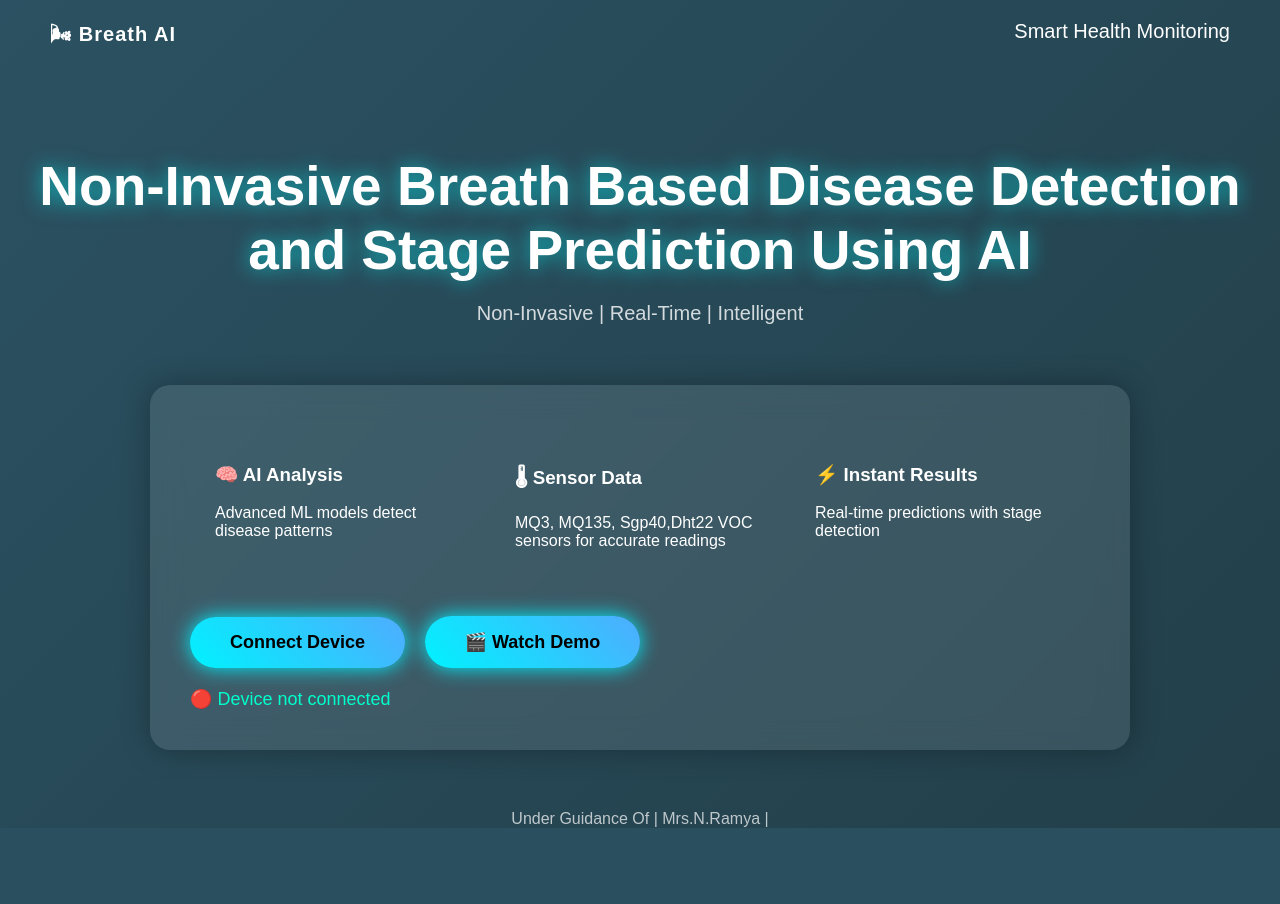
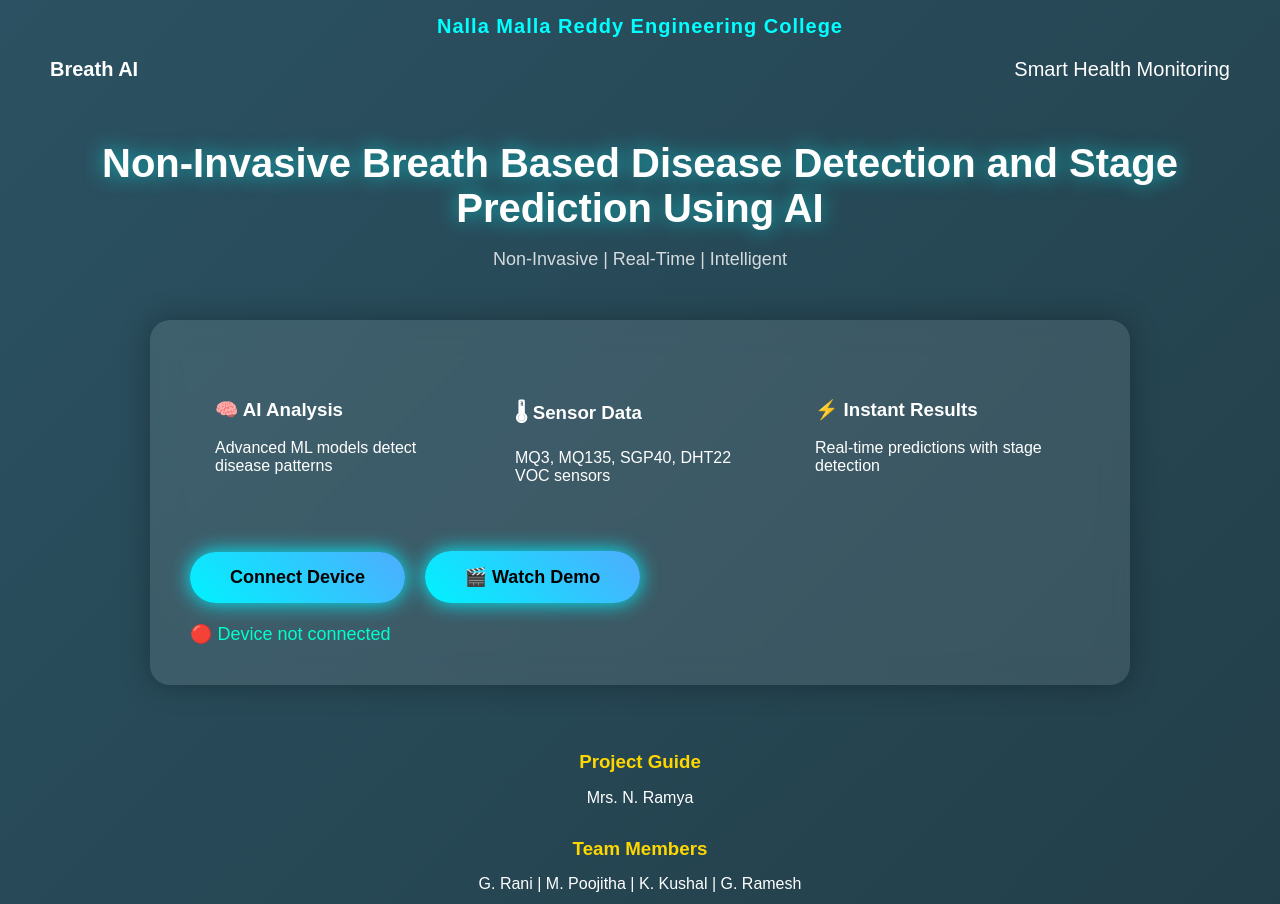
Before and after one commit to Rani497/Non_invasive-breath-based-disease-detection-and-stage-prediction-using-Ai, a Flask app: page / in a window 1280 px wide. Before the commit the page ends 828 px from the top, so only its background shows below. Run offline with Flask 3, Linux system fonts and the light colour scheme.

Commit message:
Updated landing page

```diff
--- a/Backend/templates/landing.html
+++ b/Backend/templates/landing.html
@@ -22,6 +22,16 @@ body {
   100% {background-position: 0%}
 }
 
+/* College Name */
+.college {
+  text-align: center;
+  font-size: 20px;   /* reduced size */
+  font-weight: bold;
+  margin-top: 15px;
+  letter-spacing: 1px;
+  color: #00ffff;
+}
+
 /* Navbar */
 .navbar {
   display: flex;
@@ -32,29 +42,28 @@ body {
 
 .logo {
   font-weight: bold;
-  letter-spacing: 1px;
 }
 
 /* Hero */
 .hero {
   text-align: center;
-  margin-top: 80px;
+  margin-top: 40px;
 }
 
 .hero h1 {
-  font-size: 55px;
+  font-size: 40px;
   margin-bottom: 10px;
   text-shadow: 0 0 20px rgba(0,255,255,0.6);
 }
 
 .hero p {
-  font-size: 20px;
+  font-size: 18px;
   opacity: 0.8;
 }
 
 /* Glass Card */
 .glass {
-  margin: 60px auto;
+  margin: 50px auto;
   width: 80%;
   max-width: 900px;
   padding: 40px;
@@ -112,9 +121,18 @@ body {
 
 /* Footer */
 .footer {
-  margin-top: 50px;
+  margin-top: 60px;
   text-align: center;
-  opacity: 0.7;
+  line-height: 1.8;
+}
+
+.footer h3 {
+  color: #ffd700;
+  margin-bottom: 5px;
+}
+
+.footer p {
+  margin: 5px 0;
 }
 </style>
 
@@ -122,15 +140,20 @@ body {
 
 <body>
 
+<!-- College Name -->
+<div class="college">
+  Nalla Malla Reddy Engineering College
+</div>
+
 <!-- Navbar -->
 <div class="navbar">
-  <div class="logo">🌬 Breath AI</div>
+  <div class="logo"> Breath AI</div>
   <div>Smart Health Monitoring</div>
 </div>
 
 <!-- Hero -->
 <div class="hero">
-  <h1>Non-Invasive Breath Based Disease Detection and Stage Prediction  Using AI</h1>
+  <h1>Non-Invasive Breath Based Disease Detection and Stage Prediction Using AI</h1>
   <p>Non-Invasive | Real-Time | Intelligent</p>
 </div>
 
@@ -145,7 +168,7 @@ body {
 
     <div class="feature">
       <h3>🌡 Sensor Data</h3>
-      <p>MQ3, MQ135, Sgp40,Dht22 VOC sensors for accurate readings</p>
+      <p>MQ3, MQ135, SGP40, DHT22 VOC sensors</p>
     </div>
 
     <div class="feature">
@@ -168,7 +191,6 @@ body {
   <div id="videoContainer">
     <video width="80%" controls>
       <source src="{{ url_for('static', filename='demo.mp4') }}" type="video/mp4">
-      Your browser does not support video.
     </video>
   </div>
 
@@ -176,8 +198,11 @@ body {
 
 <!-- Footer -->
 <div class="footer">
- Under Guidance Of |
-  Mrs.N.Ramya      |
+  <h3>Project Guide</h3>
+  <p>Mrs. N. Ramya</p>
+
+  <h3>Team Members</h3>
+  <p>G. Rani | M. Poojitha | K. Kushal | G. Ramesh</p>
 </div>
 
 <script>
```
